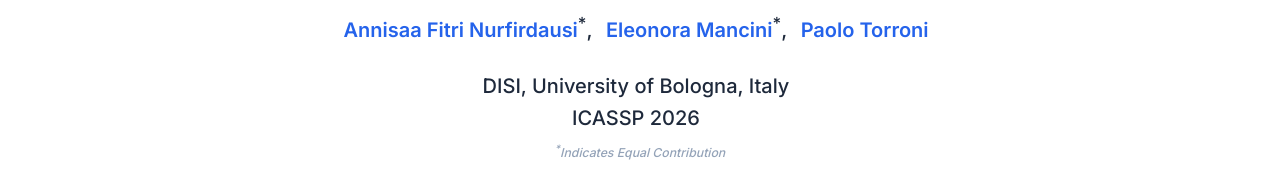
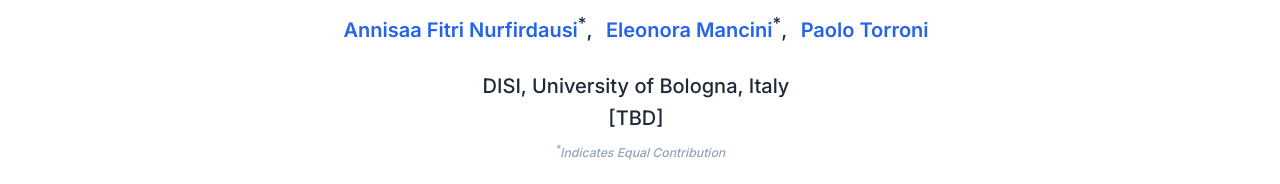
Before and after one commit to annisaafitrinn/tri-dep, a plain HTML site: page index.html in a window 1280 px wide. Shown: the part 270-454 px from the top of the page. Drawn offline with nearby package versions, Linux system fonts and the light colour scheme; some icons are missing.

Commit message:
first commit

```diff
--- a/index.html
+++ b/index.html
@@ -178,7 +178,7 @@
 
                   <div class="is-size-5 publication-authors">
                     <!-- TODO: Replace with your institution and conference/journal info -->
-                    <span class="author-block">DISI, University of Bologna, Italy<br>ICASSP 2026</span>
+                    <span class="author-block">DISI, University of Bologna, Italy<br>[TBD]</span>
                     <!-- TODO: Remove this line if no equal contribution -->
                     <span class="eql-cntrb"><small><br><sup>*</sup>Indicates Equal Contribution</small></span>
                   </div>
```
